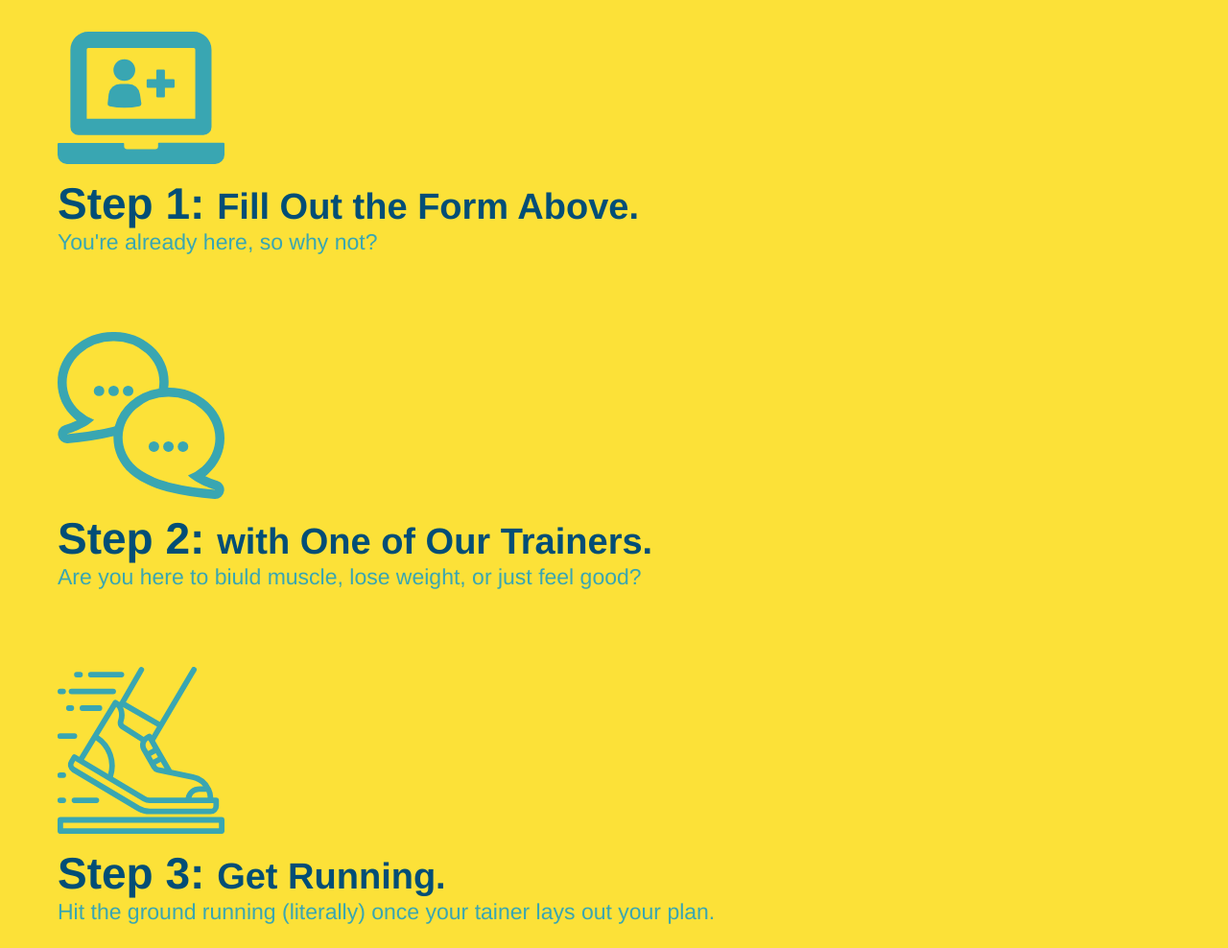
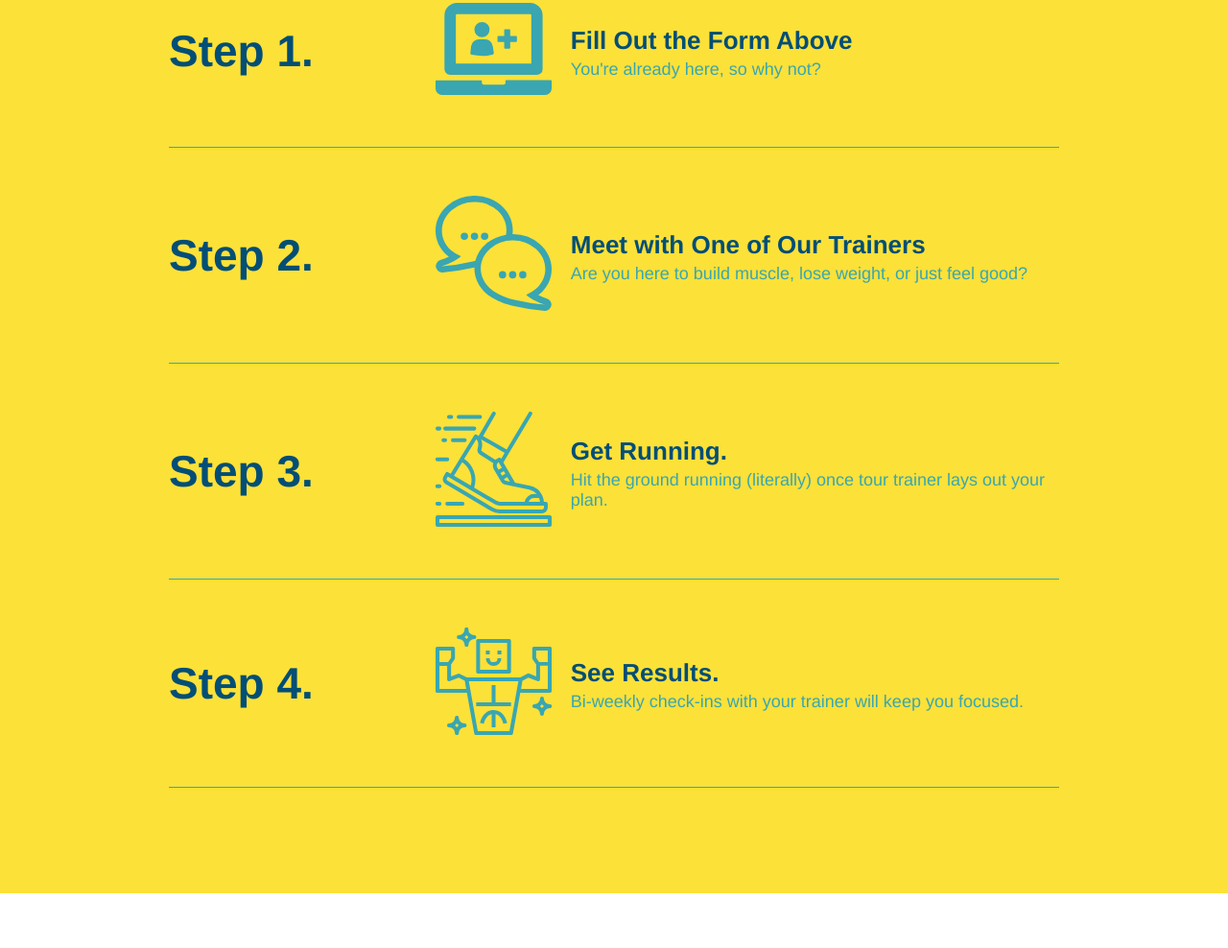
Before and after one commit to kellydhunter1/run-buddy, a plain HTML site: page index.html in a window 1280 px wide. Shown: the part 1331-2319 px from the top of the page at 96% size. Drawn offline with Linux system fonts and the light colour scheme.

Commit message:
add flexboxes to steps

```diff
--- a/assets/css/style.css
+++ b/assets/css/style.css
@@ -169,34 +169,56 @@ header {
   }
 
   /* Section 2 */
+  .step {
+    margin: 50px auto;
+    padding-bottom: 50px;
+    width: 80%;
+    border-bottom: 1px solid #39a6b2;
+    display: flex;
+    flex-wrap: wrap;
+    align-items: center;
+    justify-content: space-between;
+  }
+
 .steps {
 background-color:#fce138;
 }
 
-.steps div {
-  margin-bottom: 80px;
+.step h3 {
+  color: #024e76;
+  font-size: 46px;
+  flex: 1 30%;
 }
 
-.steps img {
-  width: 15%;
-  margin: 10 px 0;
+.step-info {
+  flex: 2 70%;
+  display: flex;
+  flex-wrap: wrap;
+  align-items: center;
 }
 
-.steps h3 {
-  color: #024e76;
-  font-size: 46px;
-  margin-top: 10px;
+.step-img {
+flex: 1 12%;
+margin-right: 20px;
 }
 
-.steps p {
-  color: #39a6b2;
-  font-size: 23px;
+.step-img img {
+  max-width: 100%;
 }
 
-.steps span {
-  font-size: 38px;
+.step-text {
+  flex: 12;
+}
+.step-text p {
+  color: #39a6b2;
+  font-size: 18px;
 }
 
+.step-text h4 {
+  font-size: 26px;
+  line-height: 1.5;
+  color: #024e76;
+}
 .trainer {
   width: 900px;
   margin: 0 auto 30px;
--- a/index.html
+++ b/index.html
@@ -91,33 +91,68 @@
     <!-- 2 "What you do" section-->
     <section id="what-you-do" class="steps">
         <div class="flex-row">
-                <h2 class="section-title secondary-border">What You Do
+            <h2 class="section-title secondary-border">
+            What You Do
             </h2>
         </div>
 
-            <!--Image Element-->
+        <!-- Step 1-->
         <div class="step">
+            <h3>Step 1.</h3>
+            <div class="step-info">
+                <div class="step-img">
                     <img src="./assets/images/step-1.svg" alt="" />
-                <h3>Step 1: <span>Fill Out the Form Above.</span></h3>
+                </div>
+            <div class="step-text">
+                <h4> Fill Out the Form Above</h4>
                 <p>You're already here, so why not?</p>
             </div>
-
-            <div>
-                <img src="./assets/images/step-2.svg" alt="" />
-                <h3>Step 2: <span> with One of Our Trainers.</span></h3>
-                <p>Are you here to biuld muscle, lose weight, or just feel good?</p>
+            </div>
      </div>
 
-            <div>
-                <img src="./assets/images/step-3.svg" alt="" />
-                <h3> Step 3: <span>Get Running.</span></h3>
-                <p>Hit the ground running (literally) once your tainer lays out your plan.</p>
+
+        <!-- Step 2-->
+        <div class="step">
+            <h3>Step 2.</h3>
+            <div class="step-info">
+                <div class="step-img">
+                    <img src="./assets/images/step-2.svg" alt="" />
+                </div>
+                <div class="step-text">
+                    <h4>Meet with One of Our Trainers</h4>
+                    <p>Are you here to build muscle, lose weight, or just feel good?</p>
+                </div>
+            </div>
         </div>
 
-            <div>
+
+        <!-- Step 3-->
+        <div class="step">
+            <h3>Step 3.</h3>
+            <div class="step-info">
+                <div class="step-img">
+                    <img src="./assets/images/step-3.svg" alt="" />
+                </div>
+                <div class="step-text">
+                        <h4> Get Running.</h4>
+                        <p>Hit the ground running (literally) once tour trainer lays out your plan.</p>
+                    </div>
+                </div>
+             </div>
+
+
+        <!-- Step 4-->
+        <div class="step">
+            <h3>Step 4.</h3>
+            <div class="step-info">
+                <div class="step-img">
                     <img src="./assets/images/step-4.svg" alt="" />
-                <h3>Step 4: <span>See Results.</span></h3>
+                </div>
+            <div class="step-text">
+                <h4>See Results.</h4>
                 <p>Bi-weekly check-ins with your trainer will keep you focused.</p>
+            </div>
+            </div>
         </div>
     </section>
 
```
Lines whose indentation alone changed are shown as unchanged.
